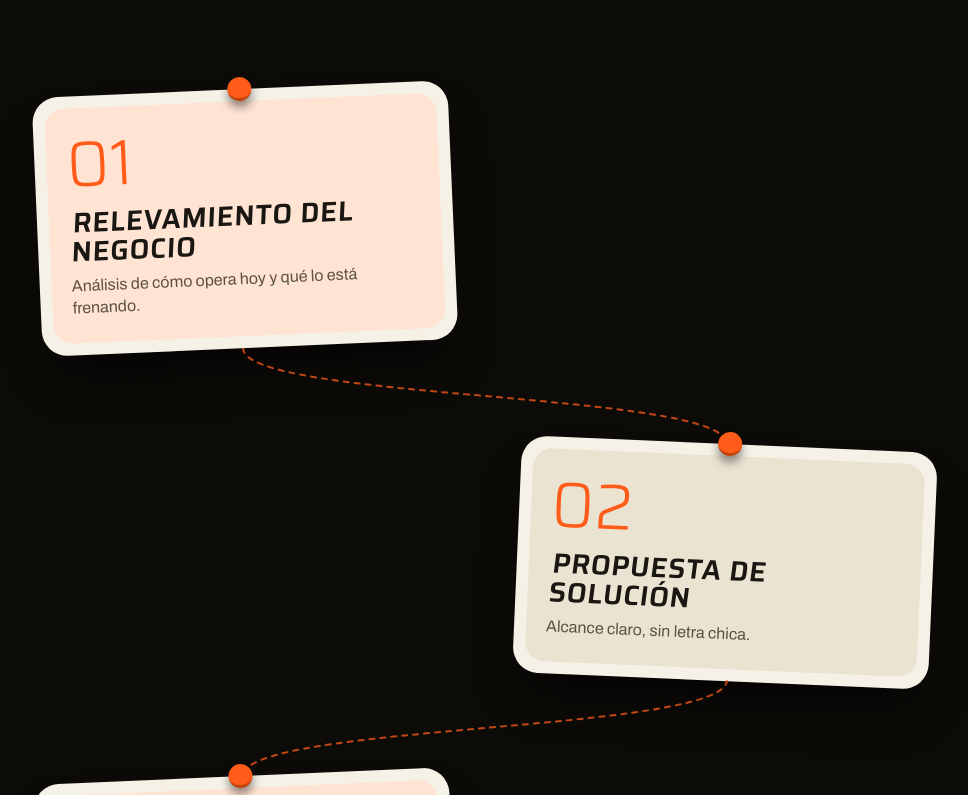
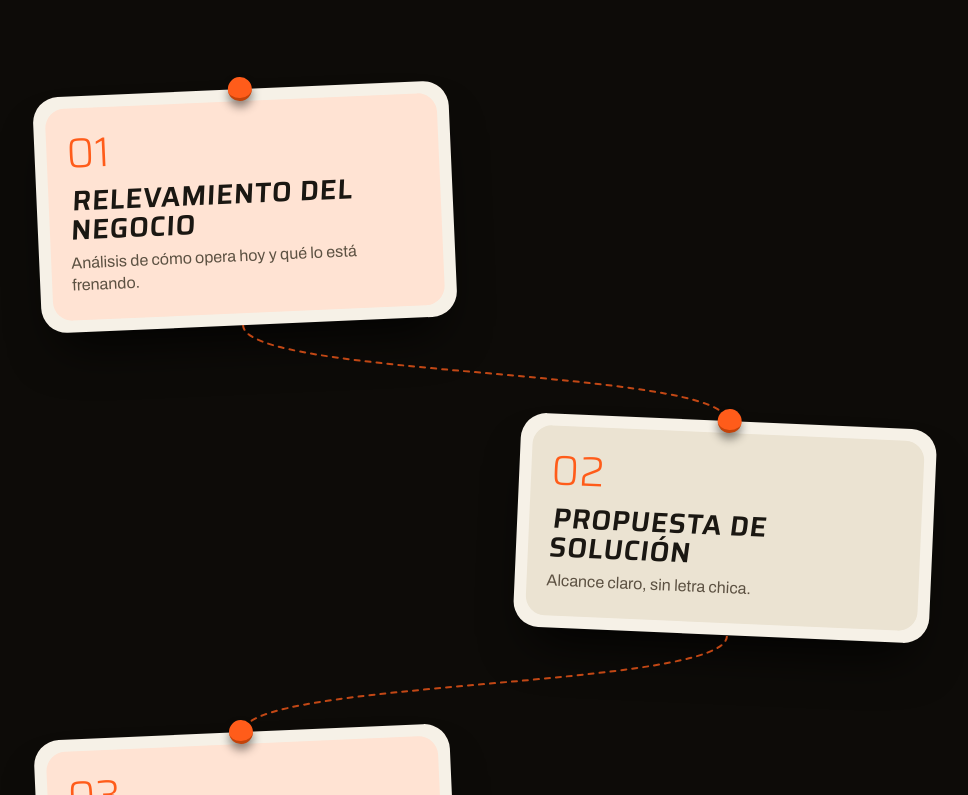
Before and after one commit to iadatabraian-ctrl/web-, a Next.js app: page / in a window 1280 px wide. Shown: the part 2645-3440 px from the top of the page, without its empty margins (155-1123 px from the left). Built offline with nearby package versions, Linux system fonts and the light colour scheme.

Commit message:
Proceso: números más chicos
Co-Authored-By: Claude Sonnet 5.5 <noreply@anthropic.com>
Claude-Session: https://claude.ai/code/session_016CR8bjtqut3mFtFLKQPjVK

```diff
--- a/components/Proceso.tsx
+++ b/components/Proceso.tsx
@@ -69,7 +69,7 @@ export function Proceso() {
                 >
                   <span aria-hidden="true" className="absolute -top-3 left-1/2 z-10 h-6 w-6 -translate-x-1/2 rounded-full border-b-[3px] border-[#c4430a] bg-brand-accent shadow-[0_6px_10px_rgba(0,0,0,0.45)]" />
                   <div className={`rounded-[1.2rem] px-4 pb-5 pt-6 sm:px-5 sm:pb-6 ${i % 2 === 0 ? "bg-[#ffe3d3]" : "bg-[#ebe3d2]"}`}>
-                    <span className="block font-impact text-[3.2rem] font-light not-italic leading-none text-brand-accent [font-stretch:90%] sm:text-[4rem]">
+                    <span className="block font-impact text-[2.2rem] font-light not-italic leading-none text-brand-accent [font-stretch:90%] sm:text-[2.6rem]">
                       0{i + 1}
                     </span>
                     <h3 className="mt-3 origin-bottom-left -skew-x-[5deg] font-impact text-[1.5rem] font-semibold uppercase not-italic leading-[1.05] [font-stretch:85%] sm:text-[1.75rem]">
```
